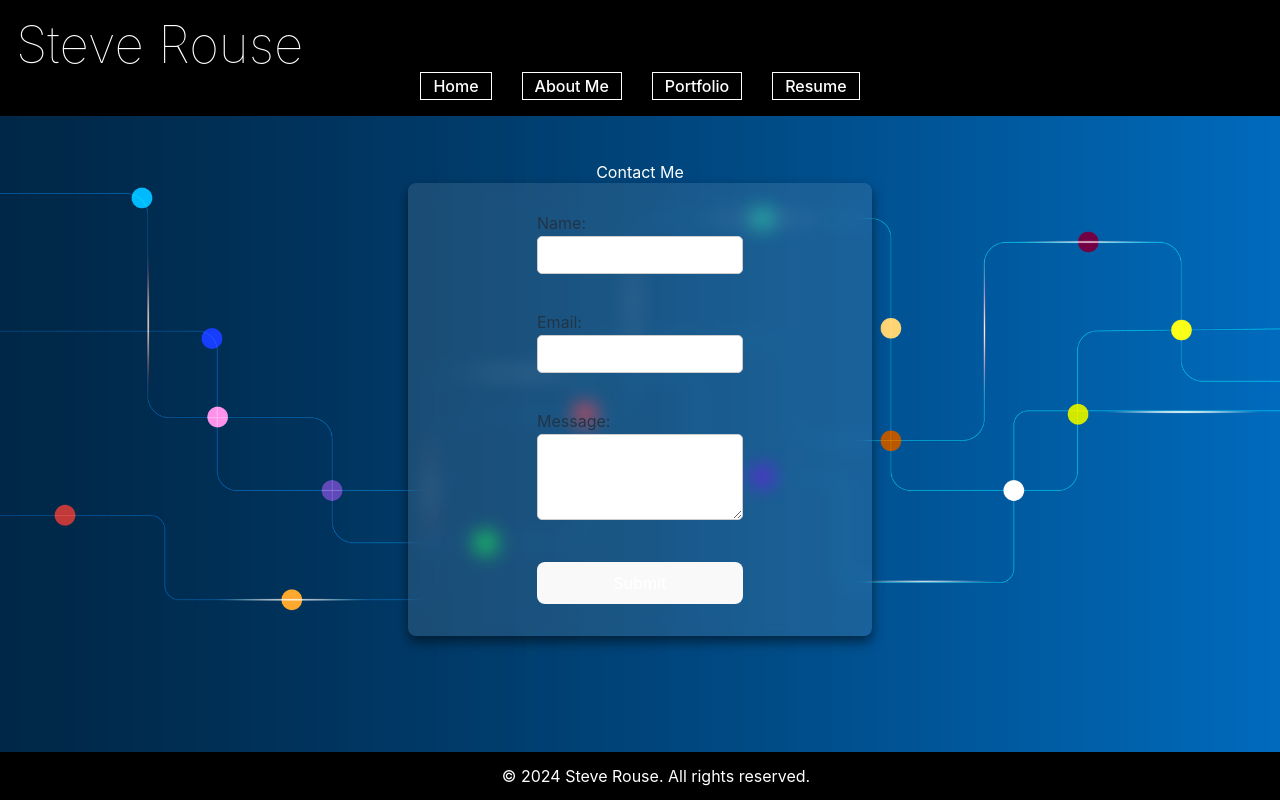
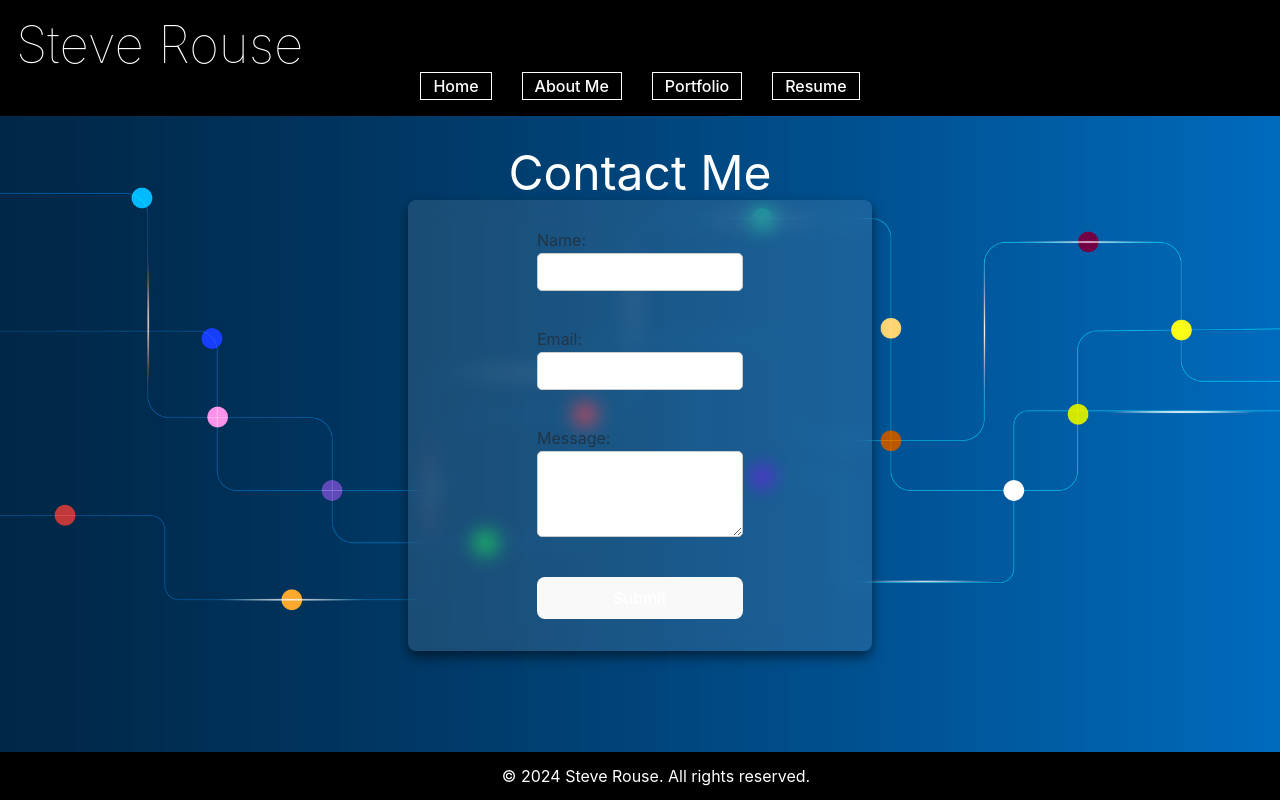
Before and after one commit to stever001/react-portfolio, a React (Vite) app: page /contact in a window 1280 px wide. Built offline with nearby package versions, Linux system fonts and the light colour scheme.

Commit message:
added clean up to contact form and removed alert on sumbit.

```diff
--- a/src/components/Contact/Contact.css
+++ b/src/components/Contact/Contact.css
@@ -9,6 +9,7 @@
 
 h2 {
   color: white; /* Or any color you prefer */
+  font-size: 3rem;
   margin-bottom: 3px; /* Space between the h2 and the form */
 }
 
--- a/src/components/ContactForm/ContactForm.css
+++ b/src/components/ContactForm/ContactForm.css
@@ -45,3 +45,10 @@ form {
   border-radius: 8px;
   box-shadow: 0 6px 12px rgba(0, 0, 0, 0.5);
 }
+
+.form-group {
+  display: flex;
+  flex-direction: column;
+  width: 100%;
+  margin-bottom: 1rem;
+}
--- a/src/components/ContactForm/ContactForm.jsx
+++ b/src/components/ContactForm/ContactForm.jsx
@@ -1,4 +1,4 @@
-import React, { useState } from 'react';
+import React, { useState, useEffect } from 'react';
 import './ContactForm.css';
 
 function ContactForm() {
@@ -7,7 +7,19 @@ function ContactForm() {
     email: '',
     message: '',
   });
-  const [submitted, setSubmitted] = useState(false); // Add submitted state
+  const [submitted, setSubmitted] = useState(false);
+
+  useEffect(() => {
+    if (submitted) {
+      // Set a timer to reset the form after 5 seconds
+      const timer = setTimeout(() => {
+        setSubmitted(false); // Reset the submitted state
+        setFormData({ name: '', email: '', message: '' }); // Clear the form inputs
+      }, 3000);
+
+      return () => clearTimeout(timer); // Cleanup the timer on component unmount
+    }
+  }, [submitted]); // Effect depends on the `submitted` state
 
   const handleChange = (e) => {
     const { name, value } = e.target;
@@ -20,13 +32,13 @@ function ContactForm() {
   const handleSubmit = (event) => {
     event.preventDefault();
     // Handle form submission logic here, e.g., sending data to a server
-    alert('Form submitted!'); // Placeholder for submission action
-    setSubmitted(true); // Set submitted state to true
+    // alert('Form submitted!'); // Placeholder for submission action
+    setSubmitted(true); // Set submitted state to true without clearing formData here
   };
 
   return (
     <div className="form-container">
-      {submitted ? ( // Conditional rendering for success message
+      {submitted ? (
         <p>Form submitted successfully!</p>
       ) : (
         <form onSubmit={handleSubmit}>
@@ -48,7 +60,7 @@ function ContactForm() {
               name="email"
               value={formData.email}
               onChange={handleChange}
-                required
+              required
             />
           </div>
           <div className="form-group">
@@ -69,7 +81,6 @@ function ContactForm() {
   );
 }
 
-// Assuming you might want to apply the wrapper for centering if needed
 function ContactFormWrapper() {
   return (
     <div style={{ display: 'flex', justifyContent: 'center', width: '100%' }}>
@@ -78,7 +89,8 @@ function ContactFormWrapper() {
   );
 }
 
-export default ContactFormWrapper
+export default ContactFormWrapper;
+
 
 
 
```
